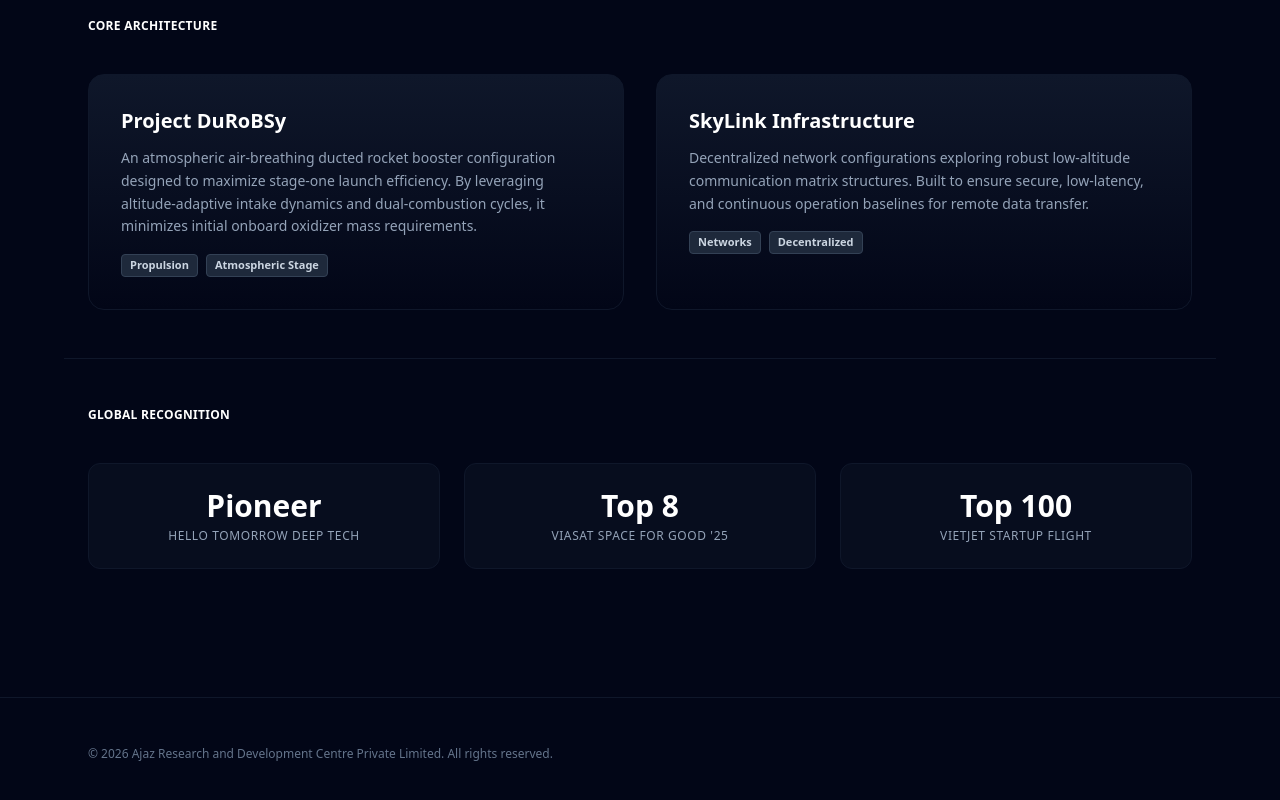
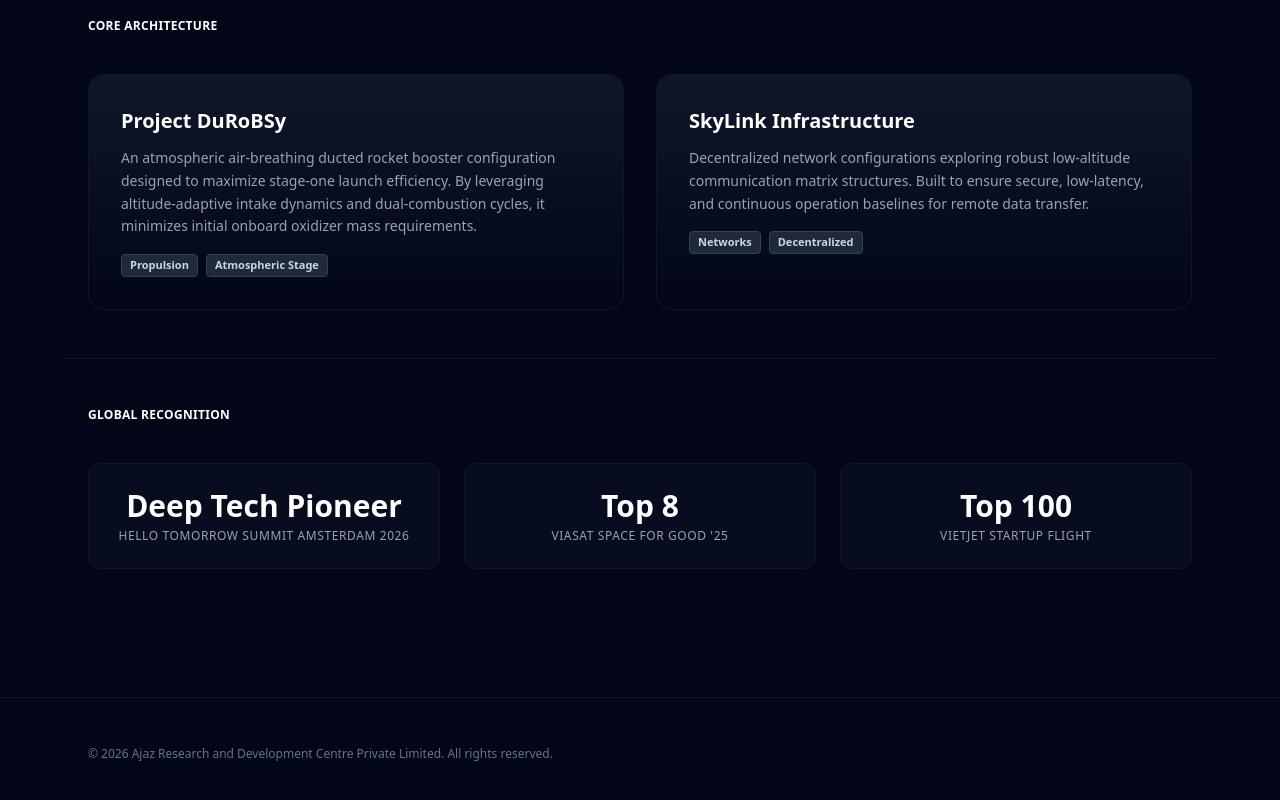
Before and after one commit to ajazahmed-collab/arc-labs-site, a plain HTML site: page index.html in a window 1280 px wide. Shown: the part 516-1316 px from the top of the page. Drawn offline with nearby package versions, Linux system fonts and the light colour scheme.

Commit message:
Update index.html

```diff
--- a/index.html
+++ b/index.html
@@ -56,8 +56,8 @@
         <h2 class="text-2xl font-bold text-white mb-10 tracking-wide uppercase text-xs text-teal-400">Global Recognition</h2>
         <div class="grid grid-cols-1 sm:grid-cols-3 gap-6 text-center">
             <div class="p-6 rounded-xl border border-slate-900 bg-slate-900/40">
-                <div class="text-3xl font-extrabold text-white mb-1">Pioneer</div>
-                <div class="text-xs text-slate-400 uppercase tracking-wider">Hello Tomorrow Deep Tech</div>
+                <div class="text-3xl font-extrabold text-white mb-1">Deep Tech Pioneer</div>
+                <div class="text-xs text-slate-400 uppercase tracking-wider">Hello Tomorrow Summit Amsterdam 2026</div>
             </div>
             <div class="p-6 rounded-xl border border-slate-900 bg-slate-900/40">
                 <div class="text-3xl font-extrabold text-white mb-1">Top 8</div>
```
